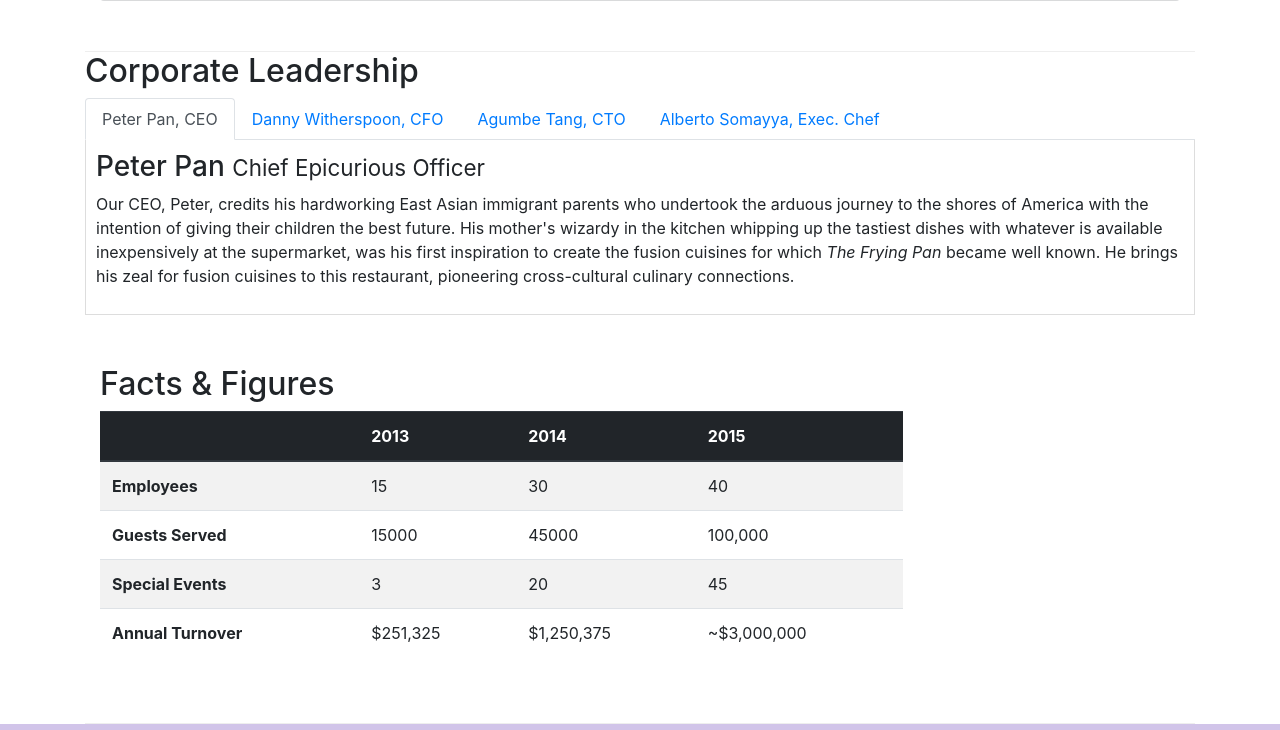
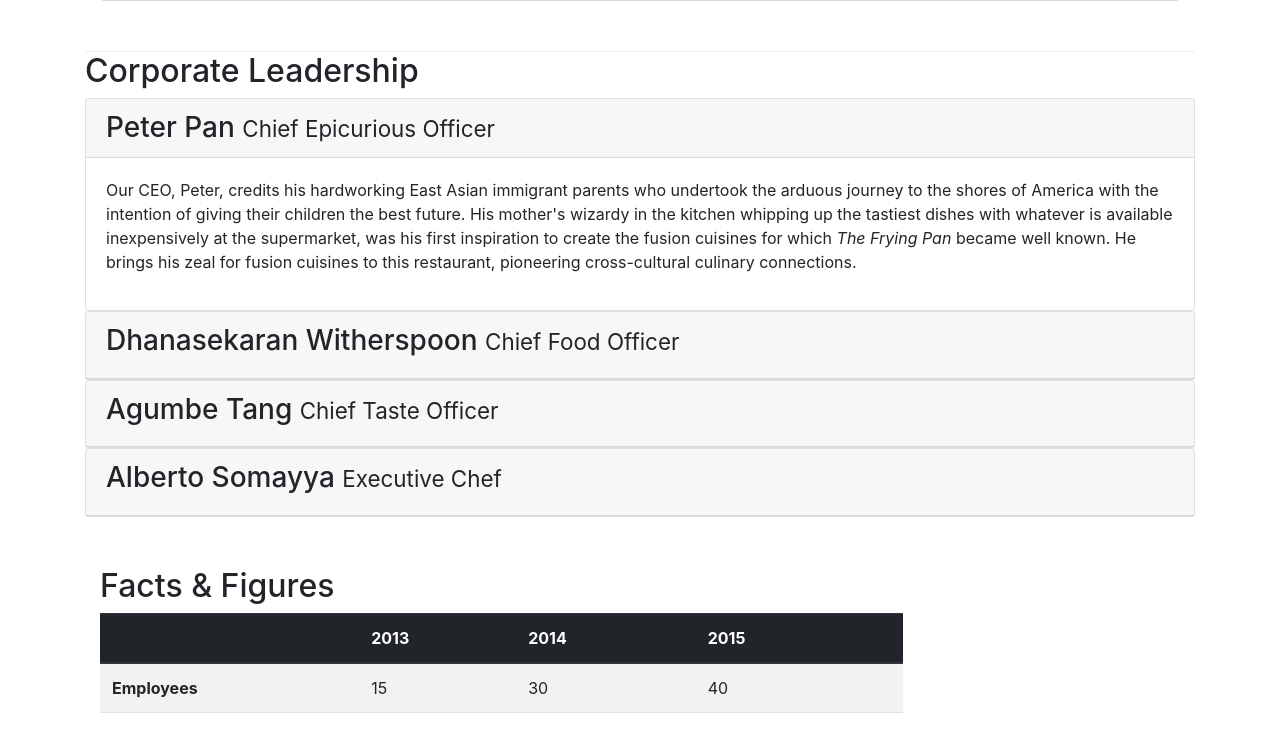
Before and after one commit to iamrumaan/bootstrap-tutorial, a website: page aboutus.html in a window 1280 px wide. Shown: the part 920-1650 px from the top of the page. Drawn offline with nearby package versions, Linux system fonts and the light colour scheme.

Commit message:
Accordian

```diff
--- a/aboutus.html
+++ b/aboutus.html
@@ -106,49 +106,62 @@
             <div class="col-12">
                 <h2>Corporate Leadership</h2>
 
-                <ul class="nav nav-tabs">
-                    <li class="nav-item">
-                        <a class="nav-link active" href="#peter"
-                            role="tab" data-toggle="tab">
-                            Peter Pan, CEO
+                <div id="accordian">
+                    <div class="card">
+                        <div class="card-header" role="tab" id="peterhead">
+                            <h3 class="mb-0">
+                                <a data-toggle="collapse" data-target="#peter">
+                                    Peter Pan <small>Chief Epicurious Officer</small>
                                 </a>
-                    </li>
-                    <li class="nav-item">
-                        <a class="nav-link" href="#danny"
-                            role="tab" data-toggle="tab">
-                            Danny Witherspoon, CFO
-                        </a>
-                    </li>
-                    <li class="nav-item">
-                        <a class="nav-link" href="#agumbe"
-                            role="tab" data-toggle="tab">
-                            Agumbe Tang, CTO
-                        </a>
-                    </li>
-                    <li class="nav-item">
-                        <a class="nav-link" href="#alberto"
-                            role="tab" data-toggle="tab">
-                            Alberto Somayya, Exec. Chef
-                        </a>
-                    </li>
-                </ul>
-
-                <div class="tab-content">
-                    <div role="tabpanel" class="tab-pane fade show active" id="peter">
-                        <h3>Peter Pan <small>Chief Epicurious Officer</small></h3>
+                            </h3>
+                        </div>
+                        <div class="collapse show" id="peter" data-parent="#accordian">
+                            <div class="card-body">
                                 <p class="d-none d-sm-block">Our CEO, Peter, credits his hardworking East Asian immigrant parents who undertook the arduous journey to the shores of America with the intention of giving their children the best future. His mother's wizardy in the kitchen whipping up the tastiest dishes with whatever is available inexpensively at the supermarket, was his first inspiration to create the fusion cuisines for which <em>The Frying Pan</em> became well known. He brings his zeal for fusion cuisines to this restaurant, pioneering cross-cultural culinary connections.</p>
                             </div>
-                    <div role="tabpanel" class="tab-pane fade" id="danny">
+                        </div>
+                    </div>
+                    <div class="card">
+                        <div class="card-header" role="tab" id="dannyhead">
+                            <h3 class="mb-0">
+                                <a data-toggle="collapse" data-target="#danny">
                                     <h3>Dhanasekaran Witherspoon <small>Chief Food Officer</small></h3>
+                                </a>
+                            </h3>
+                        </div>
+                        <div class="collapse" id="danny" data-parent="#accordian">
+                            <div class="card-body">
                                 <p class="d-none d-sm-block">Our CFO, Danny, as he is affectionately referred to by his colleagues, comes from a long established family tradition in farming and produce. His experiences growing up on a farm in the Australian outback gave him great appreciation for varieties of food sources. As he puts it in his own words, <em>Everything that runs, wins, and everything that stays, pays!</em></p>
                             </div>
-                    <div role="tabpanel" class="tab-pane fade" id="agumbe">
+                        </div>
+                    </div>
+                    <div class="card">
+                        <div class="card-header" role="tab" id="agumbehead">
+                            <h3 class="mb-0">
+                                <a data-toggle="collapse" data-target="#agumbe">
                                     <h3>Agumbe Tang <small>Chief Taste Officer</small></h3>
+                                </a>
+                            </h3>
+                        </div>
+                        <div class="collapse" id="agumbe" data-parent="#accordian">
+                            <div class="card-body">
                                 <p class="d-none d-sm-block">Blessed with the most discerning gustatory sense, Agumbe, our CTO, personally ensures that every dish that we serve meets his exacting tastes. Our chefs dread the tongue lashing that ensues if their dish does not meet his exacting standards. He lives by his motto, <em>You click only if you survive my lick.</em></p>
                             </div>
-                    <div role="tabpanel" class="tab-pane fade" id="alberto">
+                        </div>
+                    </div>
+                    <div class="card">
+                        <div class="card-header" role="tab" id="albertohead">
+                            <h3 class="mb-0">
+                                <a data-toggle="collapse" data-target="#alberto">
                                     <h3>Alberto Somayya <small>Executive Chef</small></h3>
+                                </a>
+                            </h3>
+                        </div>
+                        <div class="collapse" id="alberto" data-parent="#accordian">
+                            <div class="card-body">
                                 <p class="d-none d-sm-block">Award winning three-star Michelin chef with wide International experience having worked closely with whos-who in the culinary world, he specializes in creating mouthwatering Indo-Italian fusion experiences. He says, <em>Put together the cuisines from the two craziest cultures, and you get a winning hit! Amma Mia!</em></p>
+                            </div>
+                        </div>
                     </div>
                 </div>
             </div>
```
Also changed, not shown: index.html (+1 -1 lines). Lines whose indentation alone changed are shown as unchanged.
